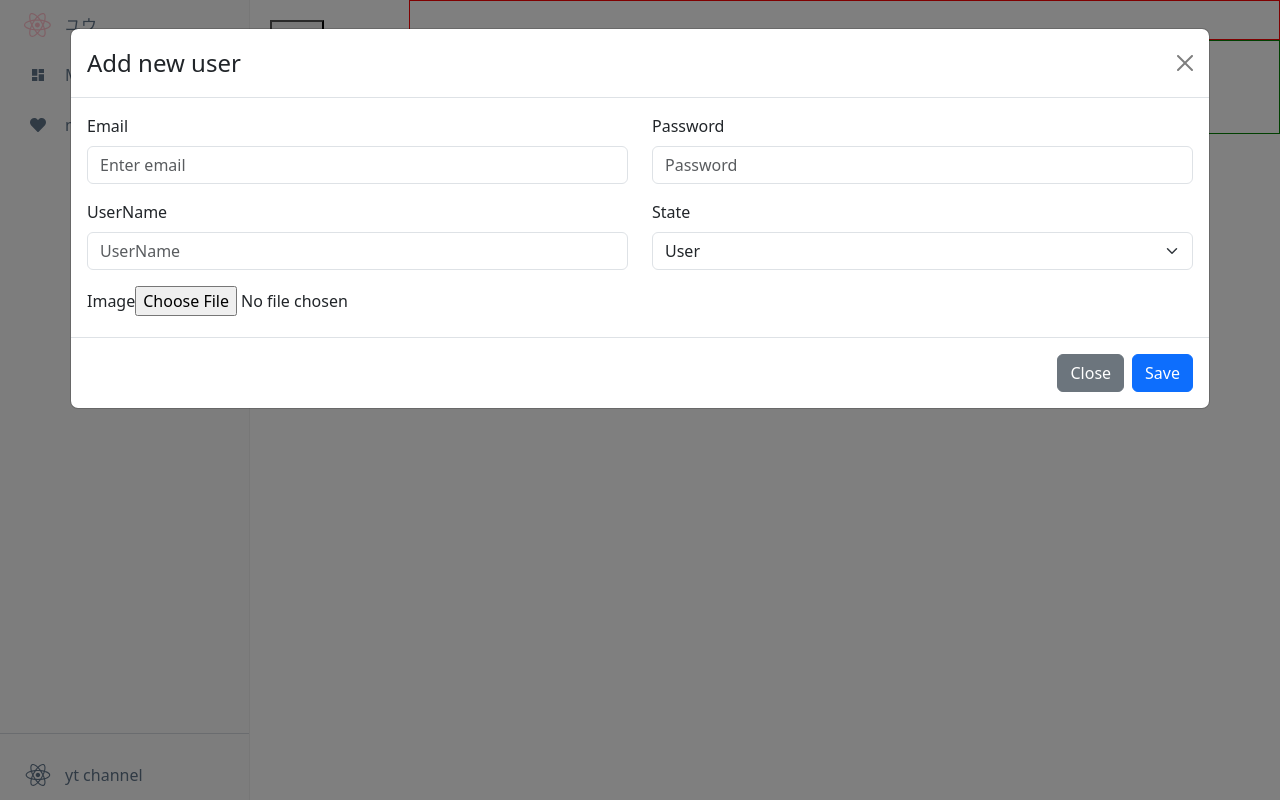
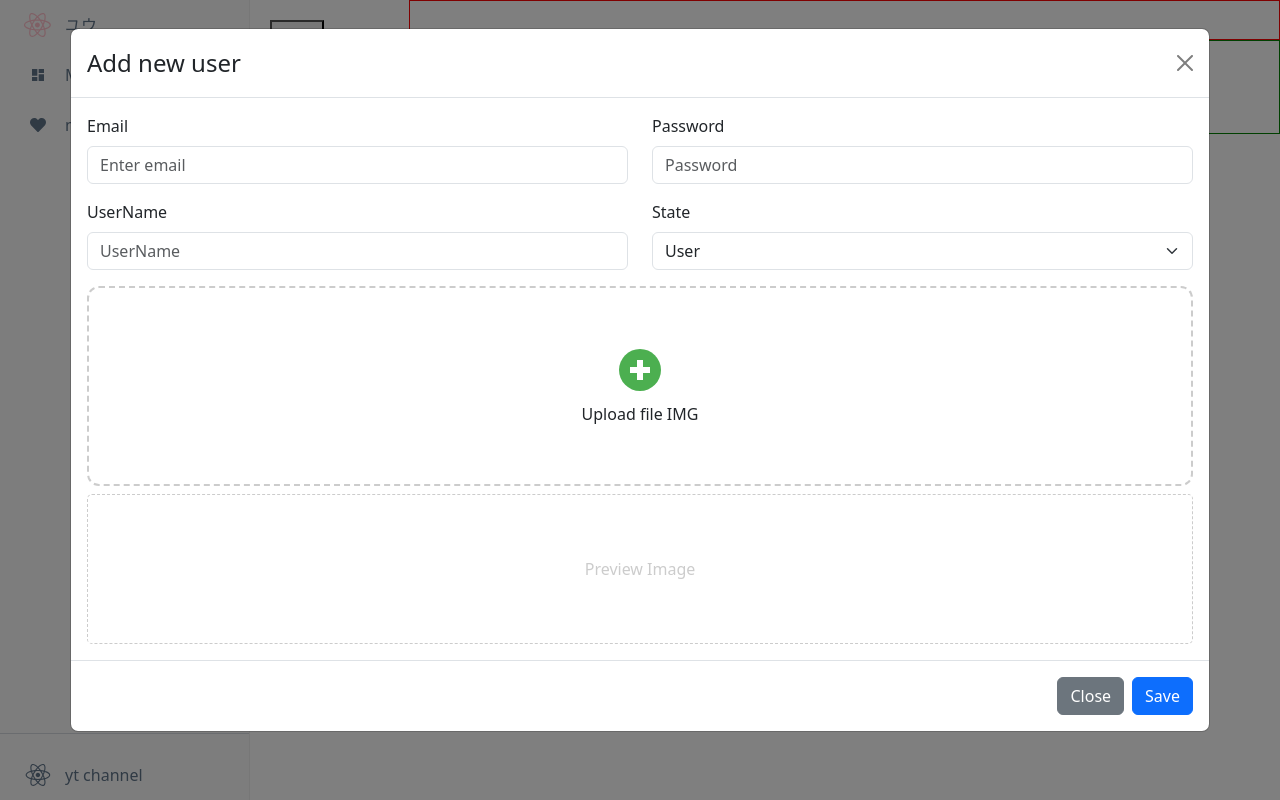
Before and after one commit to huytrinh102-prog/react-js, a React (Create React App) app: page /admins/ManegeUser in a window 1280 px wide. Both pictures are taken after a click on the button "Launch demo modal". Built offline with nearby package versions, Linux system fonts and the light colour scheme.

Commit message:
video 54

```diff
--- a/src/components/ Admin/ModalCreateUser.js
+++ b/src/components/ Admin/ModalCreateUser.js
@@ -4,12 +4,26 @@ import Modal from "react-bootstrap/Modal";
 import Col from "react-bootstrap/Col";
 import Form from "react-bootstrap/Form";
 import Row from "react-bootstrap/Row";
+import { FcPlus } from "react-icons/fc";
 
 const ModalCreateUser = () => {
   const [show, setShow] = useState(false);
 
   const handleClose = () => setShow(false);
   const handleShow = () => setShow(true);
+  const [preview, setpreview] = useState("");
+  const [email, setemail] = useState("");
+  const [password, setpassword] = useState("");
+  const [username, setusername] = useState("");
+  const [role, setrole] = useState("");
+  const [image, setimage] = useState("");
+
+  const handleimgchange = (e) => {
+    const file = e.target.files[0];
+    if (file) {
+      setpreview(URL.createObjectURL(file));
+    }
+  };
 
   return (
     <>
@@ -17,7 +31,13 @@ const ModalCreateUser = () => {
         Launch demo modal
       </Button>
 
-      <Modal show={show} onHide={handleClose} size="xl" backdrop="static">
+      <Modal
+        className="modal-add-user"
+        show={show}
+        onHide={handleClose}
+        size="xl"
+        backdrop="static"
+      >
         <Modal.Header closeButton>
           <Modal.Title>Add new user</Modal.Title>
         </Modal.Header>
@@ -48,11 +68,26 @@ const ModalCreateUser = () => {
                 </Form.Select>
               </Form.Group>
             </Row>
-
-            <Form.Group as={Col} controlId="imageform">
-              <Form.Label>Image</Form.Label>
-              <input type="file" />
+            <Form.Group
+              className="imageform-add"
+              as={Col}
+              controlId="imageform"
+            >
+              <Form.Label className="upload-box">
+                <FcPlus className="upload-icon" />
+                Upload file IMG
+              </Form.Label>
+              <input
+                hidden
+                type="file"
+                id="imageform"
+                onChange={handleimgchange}
+              />
             </Form.Group>
+            <div className="imageform-preview">
+              <span>Preview Image</span>
+              {preview && <img src={preview} alt="preview img" />}
+            </div>
           </Form>
         </Modal.Body>
         <Modal.Footer>
--- a/src/components/ Admin/content/ManegeUser.js
+++ b/src/components/ Admin/content/ManegeUser.js
@@ -1,5 +1,5 @@
 import ModalCreateUser from "../ModalCreateUser";
-
+import "./ManegeUser.scss";
 const ManegeUser = (props) => {
   return (
     <div className="manage-user-container">
--- /dev/null
+++ b/src/components/ Admin/content/ManegeUser.scss
@@ -0,0 +1,43 @@
+.modal-add-user {
+  .imageform-preview {
+    border: 1px dashed #ccc;
+    height: 150px;
+    border-radius: 5px;
+    display: flex;
+    justify-content: center;
+    align-items: center;
+    color: #ccc;
+    img {
+      max-width: 100%;
+      max-height: 100%;
+    }
+  }
+}
+
+.imageform-add {
+  width: 100%;
+}
+
+.upload-box {
+  height: 200px;
+  border: 2px dashed #ccc;
+  border-radius: 12px;
+
+  display: flex;
+  flex-direction: column;
+  justify-content: center;
+  align-items: center;
+  gap: 8px;
+
+  cursor: pointer;
+  text-align: center;
+}
+
+.upload-icon {
+  font-size: 48px;
+}
+
+.upload-box span {
+  font-size: 14px;
+  color: #666;
+}
```
